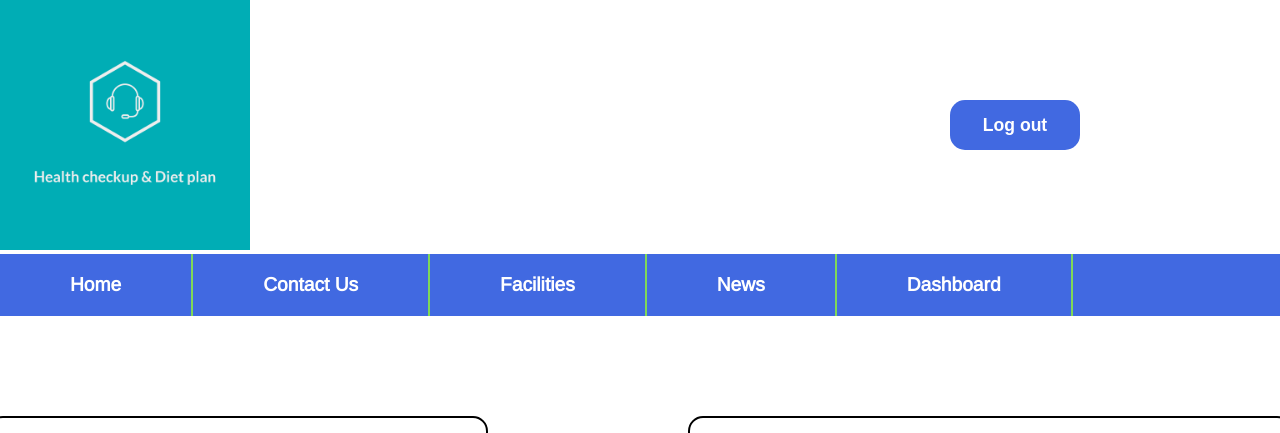
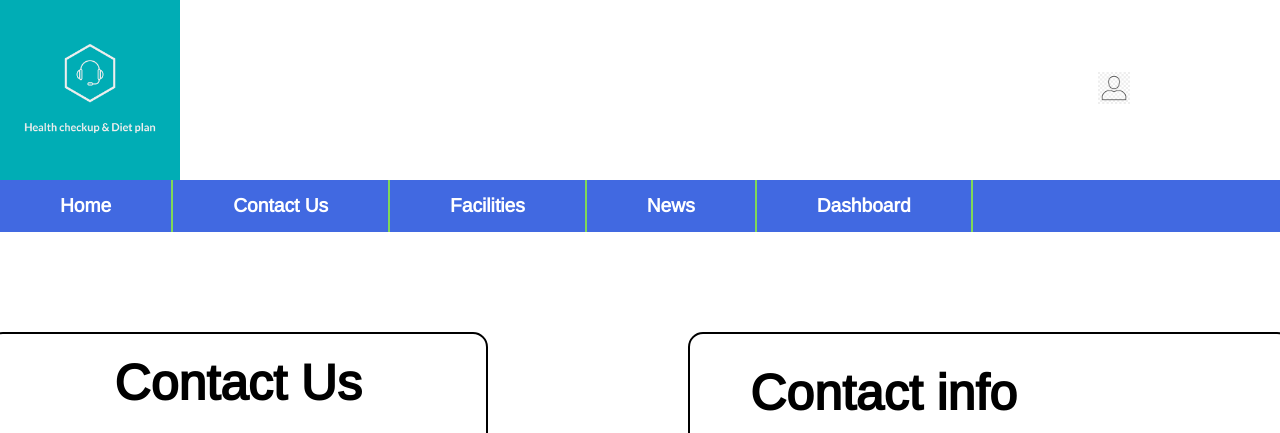
Before and after one commit to hxshan/Health_CheckUp_System, a PHP site: page /pages/contact.php in a window 1280 px wide. Shown: the top 433 px of the page. Run offline with PHP 8.4, Linux system fonts and the light colour scheme; the visitor is signed in with stand-in values (Sample User, id 1); data that the repository does not hold is empty.

Commit message:
CSS and Js changes

```diff
--- a/pages/contact.php
+++ b/pages/contact.php
@@ -1,6 +1,11 @@
 
 <?php
-session_start();
+  session_start();
+  require_once '../includes/dbh.inc.php';
+  require_once '../includes/functions.inc.php';
+  if(isset($_SESSION["UserId"])){
+    $userInfo=getUserInfo($conn,$_SESSION["UserId"]);
+  }
 ?>
 
 <!DOCTYPE html>
@@ -15,13 +20,32 @@ session_start();
   <body>
     <main>
     <div class="top">
-        <a href="../index.php"><img src="../images/logo.png" width="250px" /></a>
+        <div class="logo">
+        <a href="index.php"><img id="logo"src="../images/logo.png"/></a>
+        </div>
+
         <div class="log">
           <?php if(isset($_SESSION["UserId"])){?>
-            <a href="../includes/logout.inc.php"> <button>Log out</button></a>
+            <div class="top-right">
+              <div class="prof-info">
+                <?php echo "<p>". $userInfo["FirstName"]." ".$userInfo["LastName"]."</p>"?>
+                <div class="prof-img">
+                  <img src="../images/pfp.jpg" alt="profle pic">
+                </div>
+              </div>
+              <div class="dropdown-container closed">
+                  <div class="dropdown-content">
+                      <a href="#">Profile</a>
+                      <a href="UserDashboard.php">Dashboard</a>
+                      <a href="../includes/logout.inc.php">Log out</a>
+                  </div>
+              </div>
+
+            </div>
+
           <?php }else  {?>
-            <a href="signup.php"> <button>Sign up</button></a>
-            <a href="login.php"> <button>Log in</button></a>
+            <a href="pages/signup.php"> <button>Sign up</button></a>
+            <a href="pages/login.php"> <button>Log in</button></a>
           <?php }?>
         </div>
       </div>
--- a/styles/Static_site.css
+++ b/styles/Static_site.css
@@ -44,7 +49,9 @@ main{
 .top{
     display: flex;
     flex-direction: row;
+    align-items: center;
     justify-content: space-between;
+    max-height: 180px;
 }
 .log{
     margin-right: 150px;
@@ -69,11 +76,21 @@ main{
     cursor: pointer;
     color: black;
 }
+.logo{
+    display: flex;
+    max-height: 180px;
+    max-width: 180px;
+
+}
+.logo img{
+    height: 100%;
+    width: 100%;
+}
 .medium{
     display: flex;
 }
 .medium a{
-    padding:20px 70px 20px 70px;
+    padding:15px 60px 15px 60px;
     background-color:royalblue ;
     transition: 0.5s;
     color:white;
```
Also changed, not shown: other parts of styles/Static_site.css (+33 -0 lines), index.php (+17 -7 lines), pages/facility.php (+29 -5 lines), pages/news.php (+28 -4 lines), scripts/home.js (+13 -0 lines).
